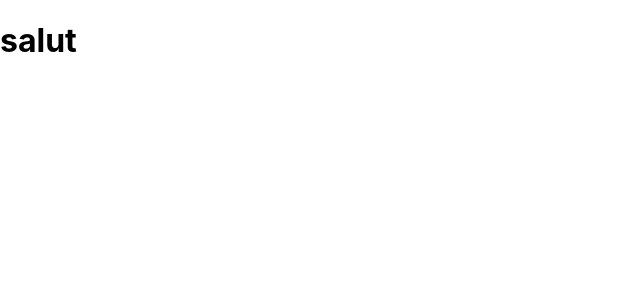
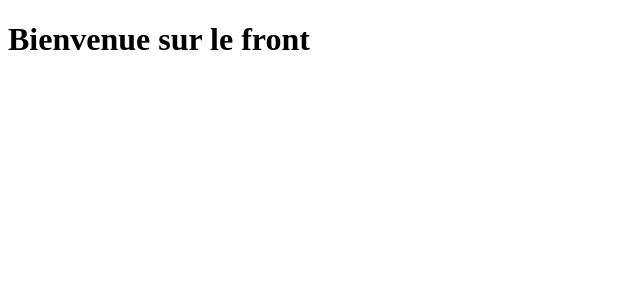
Before and after one commit to PCFv2/DataCityFront, a React (Create React App) app: page / in a window 1280 px wide. Shown: the top 300 px of the page, without its empty margins (0-640 px from the left). Built offline with nearby package versions, Linux system fonts and the light colour scheme.

Commit message:
finish deploy react app

```diff
--- a/package.json
+++ b/package.json
@@ -1,7 +1,7 @@
 {
   "name": "datacity",
   "version": "0.1.0",
-  "homepage": "https://pcfv2.github.io/DataCityFront",
+  "homepage": "https://pcfv2.github.io/DataCityFront/index.html",
   "private": true,
   "dependencies": {
     "@testing-library/jest-dom": "^5.16.5",
--- a/src/App.css
+++ /dev/null
@@ -1,38 +0,0 @@
-.App {
-  text-align: center;
-}
-
-.App-logo {
-  height: 40vmin;
-  pointer-events: none;
-}
-
-@media (prefers-reduced-motion: no-preference) {
-  .App-logo {
-    animation: App-logo-spin infinite 20s linear;
-  }
-}
-
-.App-header {
-  background-color: #282c34;
-  min-height: 100vh;
-  display: flex;
-  flex-direction: column;
-  align-items: center;
-  justify-content: center;
-  font-size: calc(10px + 2vmin);
-  color: white;
-}
-
-.App-link {
-  color: #61dafb;
-}
-
-@keyframes App-logo-spin {
-  from {
-    transform: rotate(0deg);
-  }
-  to {
-    transform: rotate(360deg);
-  }
-}
--- a/src/App.js
+++ b/src/App.js
@@ -1,14 +1,7 @@
-import logo from "./logo.svg";
-import { BrowserRouter, Route, Routes } from "react-router-dom";
-import "./App.css";
+import React from "react";
 
-function App() {
-  return (
-    <BrowserRouter basename={process.env.PUBLIC_URL}>
-      <h1>salut</h1>
-    </BrowserRouter>
-
-  );
-}
+const App = () => {
+  return <h1>Bienvenue sur le front</h1>
+};
 
 export default App;
--- a/src/index.css
+++ /dev/null
@@ -1,13 +0,0 @@
-body {
-  margin: 0;
-  font-family: -apple-system, BlinkMacSystemFont, 'Segoe UI', 'Roboto', 'Oxygen',
-    'Ubuntu', 'Cantarell', 'Fira Sans', 'Droid Sans', 'Helvetica Neue',
-    sans-serif;
-  -webkit-font-smoothing: antialiased;
-  -moz-osx-font-smoothing: grayscale;
-}
-
-code {
-  font-family: source-code-pro, Menlo, Monaco, Consolas, 'Courier New',
-    monospace;
-}
--- a/src/index.js
+++ b/src/index.js
@@ -1,6 +1,5 @@
 import React from 'react';
 import ReactDOM from 'react-dom/client';
-import './index.css';
 import App from './App';
 import reportWebVitals from './reportWebVitals';
 
```
Also changed, not shown: src/logo.svg (deleted).
